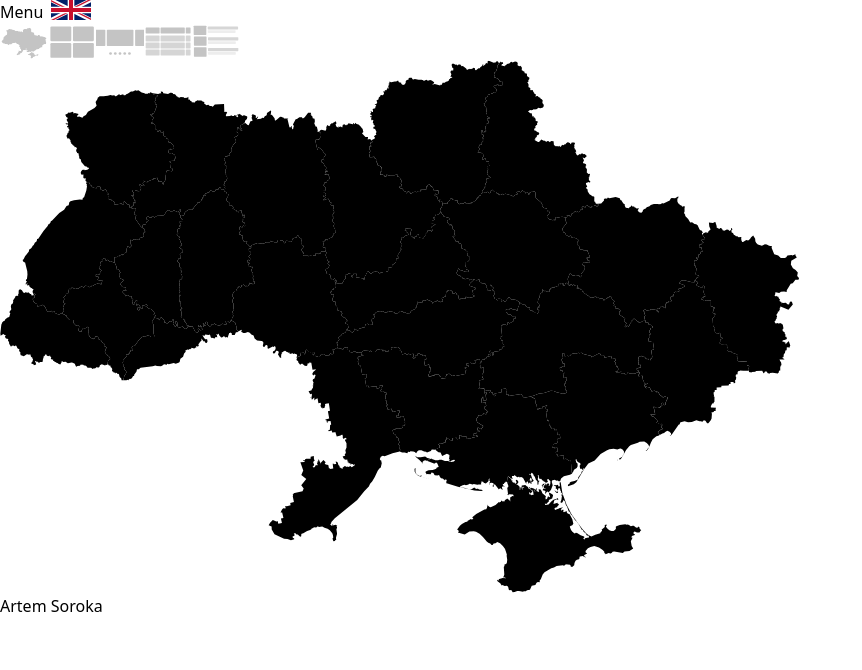
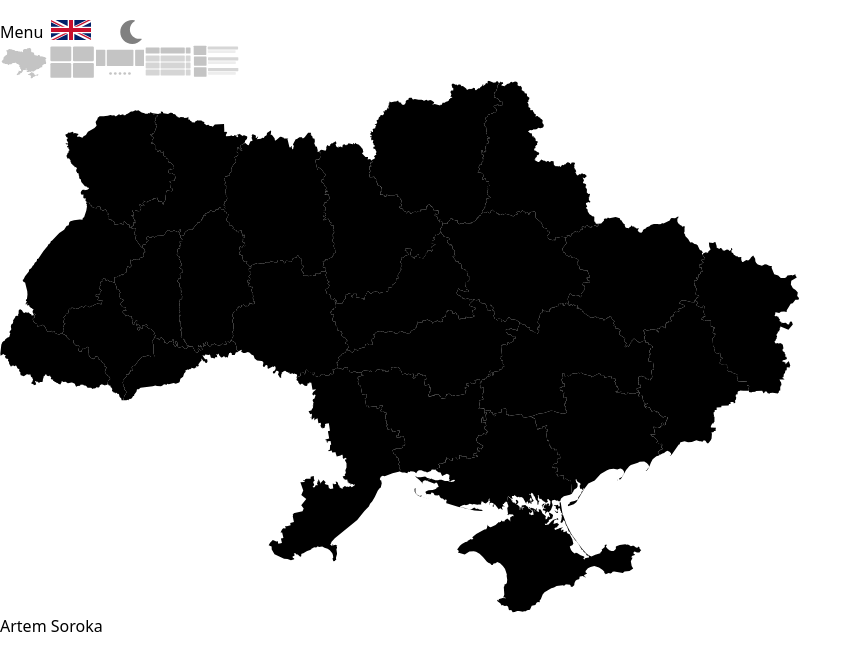
Before and after one commit to nevtemu/site, a React (Create React App) app: page / in a window 1280 px wide. Shown: the top 670 px of the page, without its empty margins (0-862 px from the left). Built offline with nearby package versions, Linux system fonts and the light colour scheme.

Commit message:
Started work on color theme support

```diff
--- /dev/null
+++ b/src/assets/theme/Dark.jsx
@@ -0,0 +1,12 @@
+const DarkMode = () => {
+        return (
+            <svg stroke="gray" fill="gray" stroke-width="0" viewBox="0 0 512 512"
+                class="text-gray-500 dark:text-gray-400 text-2xl cursor-pointer"
+                xmlns="http://www.w3.org/2000/svg">
+                <path
+                    d="M283.211 512c78.962 0 151.079-35.925 198.857-94.792 7.068-8.708-.639-21.43-11.562-19.35-124.203 23.654-238.262-71.576-238.262-196.954 0-72.222 38.662-138.635 101.498-174.394 9.686-5.512 7.25-20.197-3.756-22.23A258.156 258.156 0 0 0 283.211 0c-141.309 0-256 114.511-256 256 0 141.309 114.511 256 256 256z">
+                </path>
+            </svg>
+        )
+}
+export default DarkMode;
--- /dev/null
+++ b/src/assets/theme/Light.jsx
@@ -0,0 +1,12 @@
+const LightMode = () => {
+        return (
+            <svg stroke="gray" fill="gray" stroke-width="0" viewBox="0 0 512 512"
+                class="text-gray-500 dark:text-gray-400 cursor-pointer"
+                xmlns="http://www.w3.org/2000/svg">
+                <path
+                    d="M256 160c-52.9 0-96 43.1-96 96s43.1 96 96 96 96-43.1 96-96-43.1-96-96-96zm246.4 80.5l-94.7-47.3 33.5-100.4c4.5-13.6-8.4-26.5-21.9-21.9l-100.4 33.5-47.4-94.8c-6.4-12.8-24.6-12.8-31 0l-47.3 94.7L92.7 70.8c-13.6-4.5-26.5 8.4-21.9 21.9l33.5 100.4-94.7 47.4c-12.8 6.4-12.8 24.6 0 31l94.7 47.3-33.5 100.5c-4.5 13.6 8.4 26.5 21.9 21.9l100.4-33.5 47.3 94.7c6.4 12.8 24.6 12.8 31 0l47.3-94.7 100.4 33.5c13.6 4.5 26.5-8.4 21.9-21.9l-33.5-100.4 94.7-47.3c13-6.5 13-24.7.2-31.1zm-155.9 106c-49.9 49.9-131.1 49.9-181 0-49.9-49.9-49.9-131.1 0-181 49.9-49.9 131.1-49.9 181 0 49.9 49.9 49.9 131.1 0 181z">
+                </path>
+            </svg>
+        )
+}
+export default LightMode;
--- a/src/components/Header.jsx
+++ b/src/components/Header.jsx
@@ -1,14 +1,25 @@
 import { connect, useSelector } from "react-redux";
 import Language from "./Language"
+import LightMode from "../assets/theme/Light";
+import DarkMode from "../assets/theme/Dark";
 
 const Header = ({dispatch}) => {
+    //Language
     const browserLang = navigator.language || navigator.userLanguage;
     dispatch({type: browserLang})
     const userLang = useSelector(state => state.lang.language);
+    //Color theme
+    const userPrefersLight = window.matchMedia && window.matchMedia('(prefers-color-scheme: light)').matches;
+    if (userPrefersLight){dispatch({type: 'light-mode'})}
+    const userThemeDark = useSelector(state => state.theme.darkTheme);
+    let themeButtonComponent;
+    userThemeDark ? themeButtonComponent = <LightMode/> : themeButtonComponent = <DarkMode/>
+
     return (
-        <div className='flex gap-2'>
+        <div className='flex gap-2 mt-5'>
             <div>Menu</div>
             <div className="mr-5"><Language userLang={userLang}/></div>
+            <div className="w-6" onClick={e => dispatch({type: userThemeDark ? 'light-mode' : 'dark-mode'})}>{themeButtonComponent}</div>
         </div>
     )
 }
--- a/src/components/Language.jsx
+++ b/src/components/Language.jsx
@@ -1,9 +1,8 @@
 import Flag from "./Flag"
 
-function Map (props) {
-    const lang = props.userLang;
+function Map ({userLang}) {
     let langFlag;
-    switch(lang){
+    switch(userLang){
             case 'EN': langFlag='english'; break;
             case 'RU': langFlag='russian'; break;
             case 'UA': langFlag='ukrainian'; break;
--- a/src/redux/themeReducer.js
+++ b/src/redux/themeReducer.js
@@ -2,6 +2,12 @@
 
 export default function themeReducer (state = initialState, action) {
     switch (action.type) {
+        case 'light-mode': {
+            return {...state,theme: 'light', darkTheme: false}
+        }
+        case 'dark-mode': {
+            return {...state,theme: 'dark', darkTheme: true}
+        }
         default:
         return state
     }
--- a/tailwind.config.js
+++ b/tailwind.config.js
@@ -5,7 +5,7 @@
   // To only load used styles from Tailwind
   purge: ['./src/**/*.{js,jsx,ts,tsx}', './public/index.html'],
 
-  darkMode: false, // or 'media' or 'class'
+  darkMode: 'class', // or 'media' or 'false'
   theme: {
     extend: {
       gridTemplateColumns: {
```
